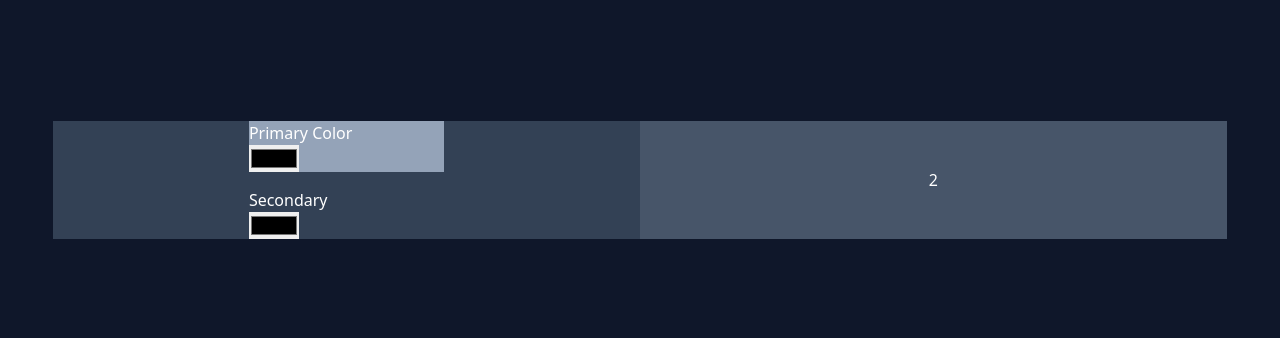
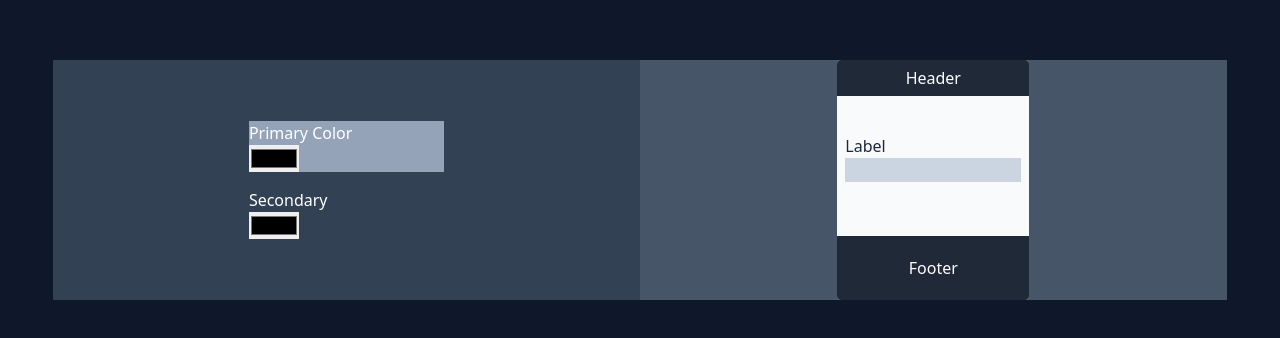
Before and after one commit to JorgeAVargasC/custom-theme-builder, a React (Vite) app: page / in a window 1280 px wide. Shown: the part 220-558 px from the top of the page. Built offline with nearby package versions, Linux system fonts and the light colour scheme.

Commit message:
update inputs section

```diff
--- a/src/App.jsx
+++ b/src/App.jsx
@@ -1,8 +1,20 @@
 import { useState, useRef } from 'react'
 
 function App() {
+
+  const primaryColorRef = useRef()
+  const secondaryColorRef = useRef()
+
   const [primaryColor, setPrimaryColor] = useState('')
   const [secondaryColor, setSecondaryColor] = useState('')
+
+  const handlePrimaryColorChange = () => {
+    setPrimaryColor(primaryColorRef.current.value)
+  }
+
+  const handleSecondaryColorChange = () => {
+    setSecondaryColor(secondaryColorRef.current.value)
+  }
 
   return (
     <div className="App bg-slate-900 min-h-screen text-white flex justify-center items-center">
@@ -11,16 +23,35 @@ function App() {
 
           <div className='flex flex-col mb-4 bg-slate-400 w-1/3'>
             <label>Primary Color</label>
-            <input className="" type="color" />
+            <input onChange={() => handlePrimaryColorChange()} ref={primaryColorRef} className="" type="color" />
           </div>
 
           <div className='flex flex-col w-1/3'>
             <label>Secondary</label>
-            <input className="" type="color" />
+            <input onChange={() => handleSecondaryColorChange()} ref={secondaryColorRef} className="" type="color" />
           </div>
 
         </div>
-        <div className="w-1/2 flex justify-center items-center bg-slate-600">2</div>
+        <div className="w-1/2 flex flex-col justify-center items-center bg-slate-600">
+          <div className='w-48 h-60 flex flex-col justify-between rounded bg-gray-50'>
+
+            <div className='h-9 flex justify-center items-center rounded-t bg-gray-800'>
+              <p>Header</p>
+            </div>
+
+            <div className='flex justify-center items-center'>
+              <div className='flex flex-col mb-4 text-slate-800 w-11/12'>
+                <label>Label</label>
+                <input className="bg-slate-300" type="text" />
+              </div>
+            </div>
+
+            <div className='h-16 flex justify-center items-center rounded-b bg-gray-800'>
+              <p>Footer</p>
+            </div>
+
+          </div>
+        </div>
       </div>
     </div>
   )
```
